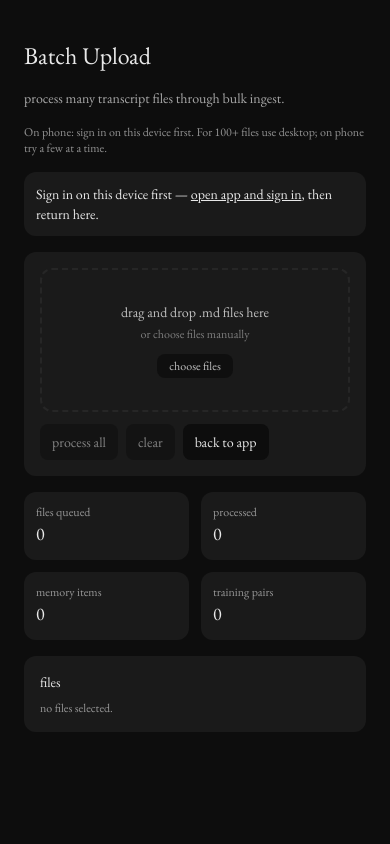
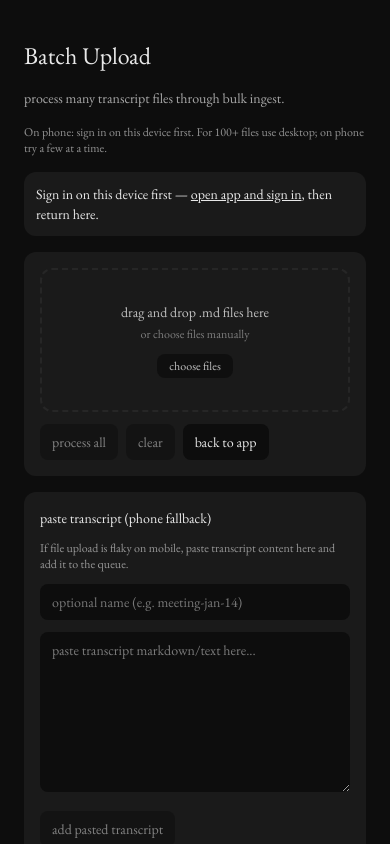
Before and after one commit to mowinckelb/Alexandria, a Next.js app: page /batch-upload in a window 390 px wide. Built offline with nearby package versions, Linux system fonts and the light colour scheme.

Commit message:
feat: add paste-to-queue fallback for batch transcript ingest
Support mobile ingestion reliability by allowing users to paste transcript text directly into batch upload and enqueue it as virtual .md files, bypassing flaky phone file-picker uploads.

Co-authored-by: Cursor <cursoragent@cursor.com>

```diff
--- a/app/batch-upload/page.tsx
+++ b/app/batch-upload/page.tsx
@@ -78,6 +78,8 @@ export default function BatchUploadPage() {
   const [isProcessing, setIsProcessing] = useState(false);
   const [isDragging, setIsDragging] = useState(false);
   const [message, setMessage] = useState<string>('');
+  const [pasteName, setPasteName] = useState<string>('');
+  const [pasteText, setPasteText] = useState<string>('');
 
   useEffect(() => {
     setUserId(localStorage.getItem('alexandria_user_id') || '');
@@ -124,6 +126,25 @@ export default function BatchUploadPage() {
 
   const readText = async (file: File): Promise<string> => {
     return file.text();
+  };
+
+  const addPastedTranscript = () => {
+    const text = pasteText.trim();
+    if (!text) {
+      setMessage('paste some transcript text first.');
+      return;
+    }
+
+    const safeBase = (pasteName.trim() || `pasted-transcript-${new Date().toISOString().slice(0, 19).replace(/[:T]/g, '-')}`)
+      .replace(/[^a-zA-Z0-9-_ ]/g, '')
+      .trim()
+      .replace(/\s+/g, '-')
+      .toLowerCase();
+    const filename = `${safeBase || 'pasted-transcript'}.md`;
+    const file = new File([text], filename, { type: 'text/markdown' });
+    addFiles([file]);
+    setPasteName('');
+    setPasteText('');
   };
 
   const processViaBulkIngest = async (file: File, userId: string): Promise<BulkIngestSummary> => {
@@ -291,6 +312,37 @@ export default function BatchUploadPage() {
           {message && <div className="text-xs opacity-70">{message}</div>}
         </div>
 
+        <div className="rounded-xl p-4 space-y-3" style={{ background: 'var(--bg-secondary)' }}>
+          <div className="text-sm">paste transcript (phone fallback)</div>
+          <div className="text-xs opacity-60">
+            If file upload is flaky on mobile, paste transcript content here and add it to the queue.
+          </div>
+          <input
+            value={pasteName}
+            onChange={(e) => setPasteName(e.target.value)}
+            placeholder="optional name (e.g. meeting-jan-14)"
+            className="w-full rounded-lg px-3 py-2 text-sm"
+            style={{ background: 'var(--bg-primary)', color: 'var(--text-primary)' }}
+          />
+          <textarea
+            value={pasteText}
+            onChange={(e) => setPasteText(e.target.value)}
+            placeholder="paste transcript markdown/text here..."
+            className="w-full min-h-[160px] rounded-lg px-3 py-2 text-sm"
+            style={{ background: 'var(--bg-primary)', color: 'var(--text-primary)' }}
+          />
+          <div className="flex gap-2">
+            <button
+              onClick={addPastedTranscript}
+              disabled={isProcessing || !pasteText.trim()}
+              className="rounded-lg px-3 py-2 text-sm disabled:opacity-50"
+              style={{ background: 'var(--bg-primary)' }}
+            >
+              add pasted transcript
+            </button>
+          </div>
+        </div>
+
         <div className="grid grid-cols-2 md:grid-cols-4 gap-3">
           <div className="rounded-xl p-3" style={{ background: 'var(--bg-secondary)' }}>
             <div className="text-xs opacity-60">files queued</div>
```
